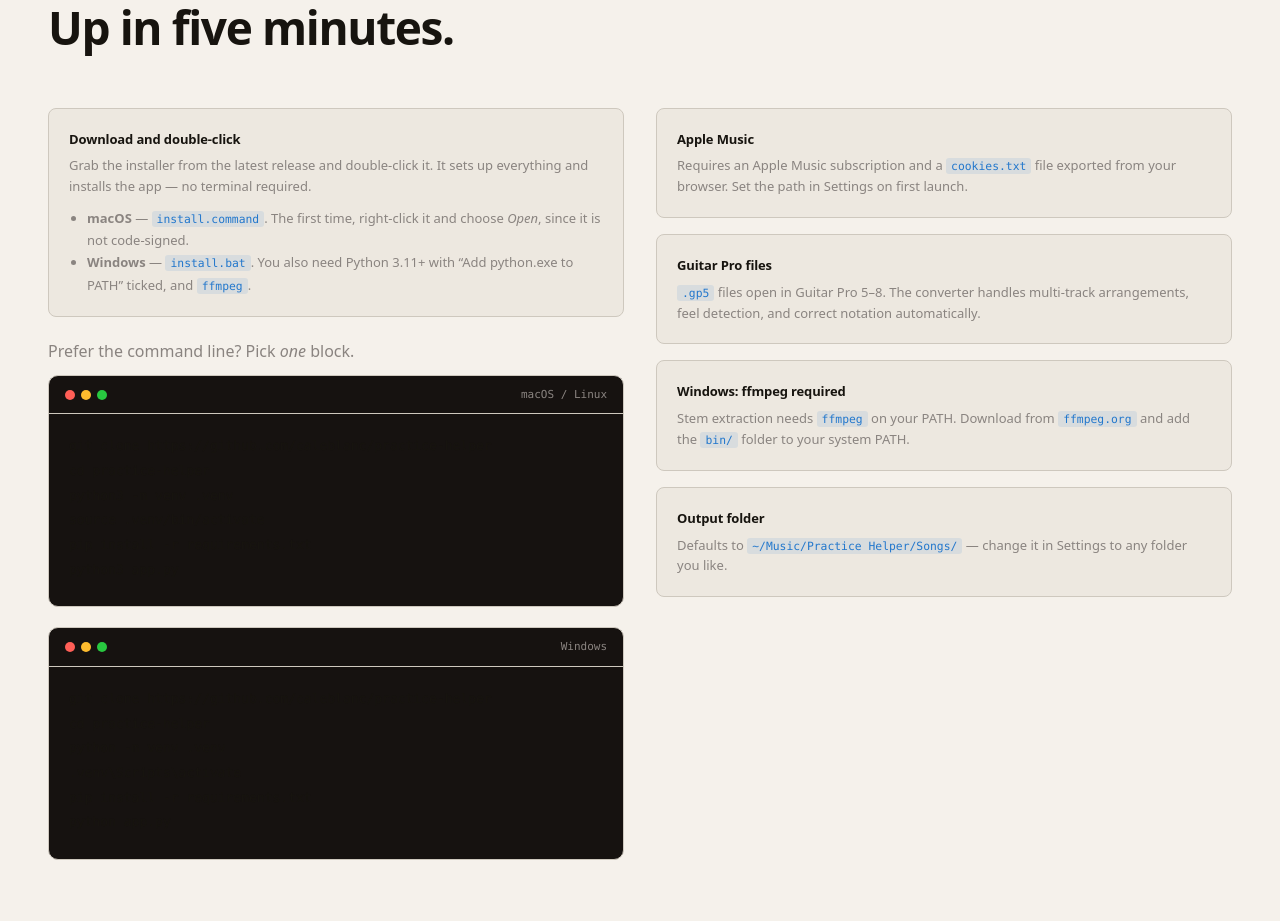
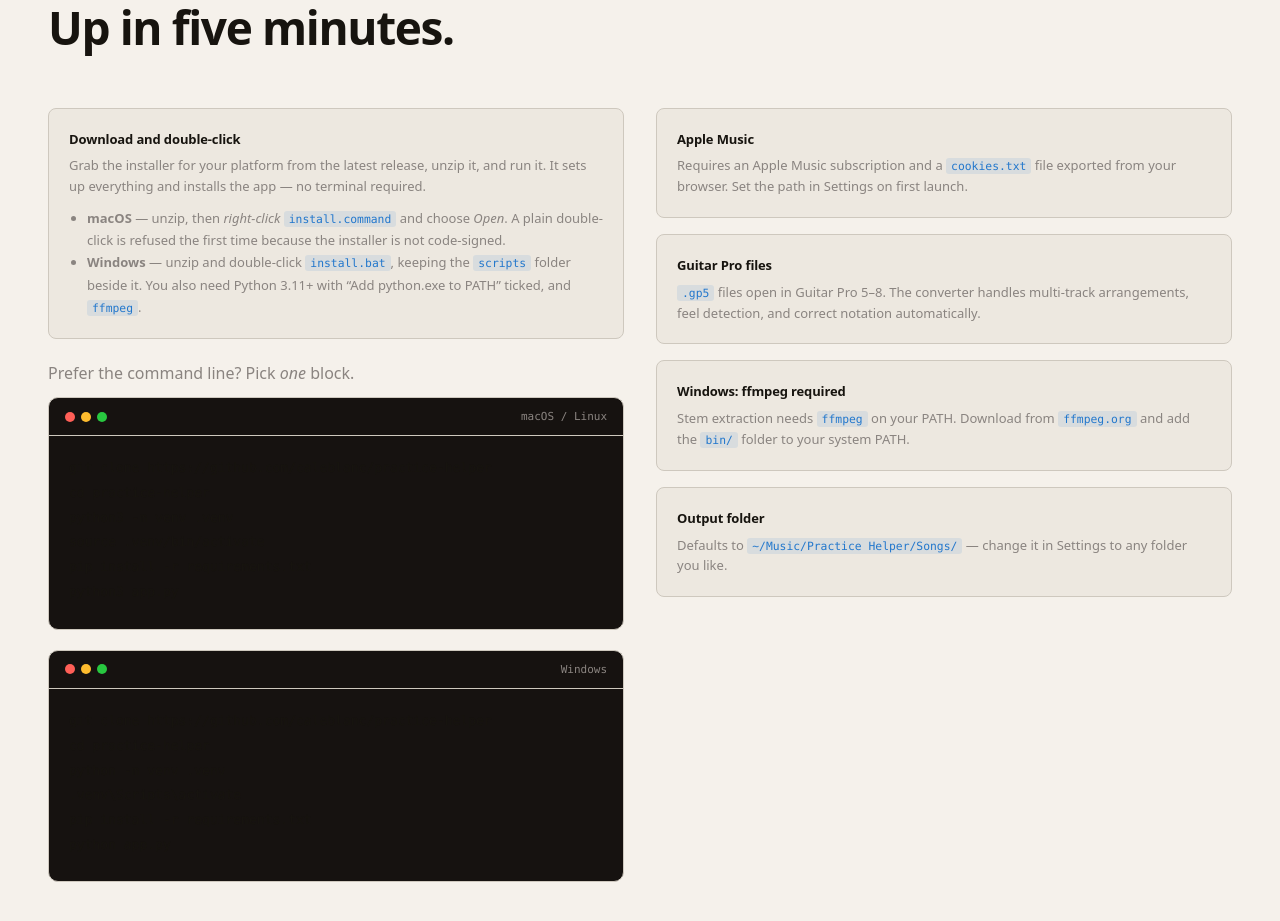
Before and after one commit to caleblanc/practice-helper, a plain HTML site: page docs/index.html in a window 1280 px wide. Shown: the part 2694-3615 px from the top of the page. Drawn offline with Linux system fonts and the light colour scheme.

Commit message:
Ship installers as zips, since release assets lose the executable bit
A bare install.command downloaded from a GitHub release arrives as
-rw-r--r--, so double-clicking opens TextEdit rather than running it.
Zipping preserves the mode. Instructions updated to match, including the
right-click-Open step Gatekeeper requires for unsigned scripts.

Co-Authored-By: Claude Opus 5 <noreply@anthropic.com>

```diff
--- a/docs/index.html
+++ b/docs/index.html
@@ -288,16 +288,19 @@ footer{border-top:var(--rule);padding:40px 48px;display:flex;align-items:center;
       <div class="note" style="margin-bottom:20px">
         <div class="note-title">Download and double-click</div>
         <div class="note-body">
-          Grab the installer from the
-          <a href="https://github.com/caleblanc/practice-helper/releases/latest">latest release</a>
-          and double-click it. It sets up everything and installs the app —
+          Grab the installer for your platform from the
+          <a href="https://github.com/caleblanc/practice-helper/releases/latest">latest release</a>,
+          unzip it, and run it. It sets up everything and installs the app —
           no terminal required.
           <ul style="margin:10px 0 0 18px;line-height:1.7">
-            <li><strong>macOS</strong> — <code>install.command</code>.
-                The first time, right-click it and choose <em>Open</em>, since it
-                is not code-signed.</li>
-            <li><strong>Windows</strong> — <code>install.bat</code>.
-                You also need <a href="https://www.python.org/downloads/">Python 3.11+</a>
+            <li><strong>macOS</strong> — unzip, then <em>right-click</em>
+                <code>install.command</code> and choose <em>Open</em>.
+                A plain double-click is refused the first time because the
+                installer is not code-signed.</li>
+            <li><strong>Windows</strong> — unzip and double-click
+                <code>install.bat</code>, keeping the <code>scripts</code> folder
+                beside it. You also need
+                <a href="https://www.python.org/downloads/">Python 3.11+</a>
                 with &ldquo;Add python.exe to PATH&rdquo; ticked, and
                 <code>ffmpeg</code>.</li>
           </ul>
```
Also changed, not shown: 1 other file.
